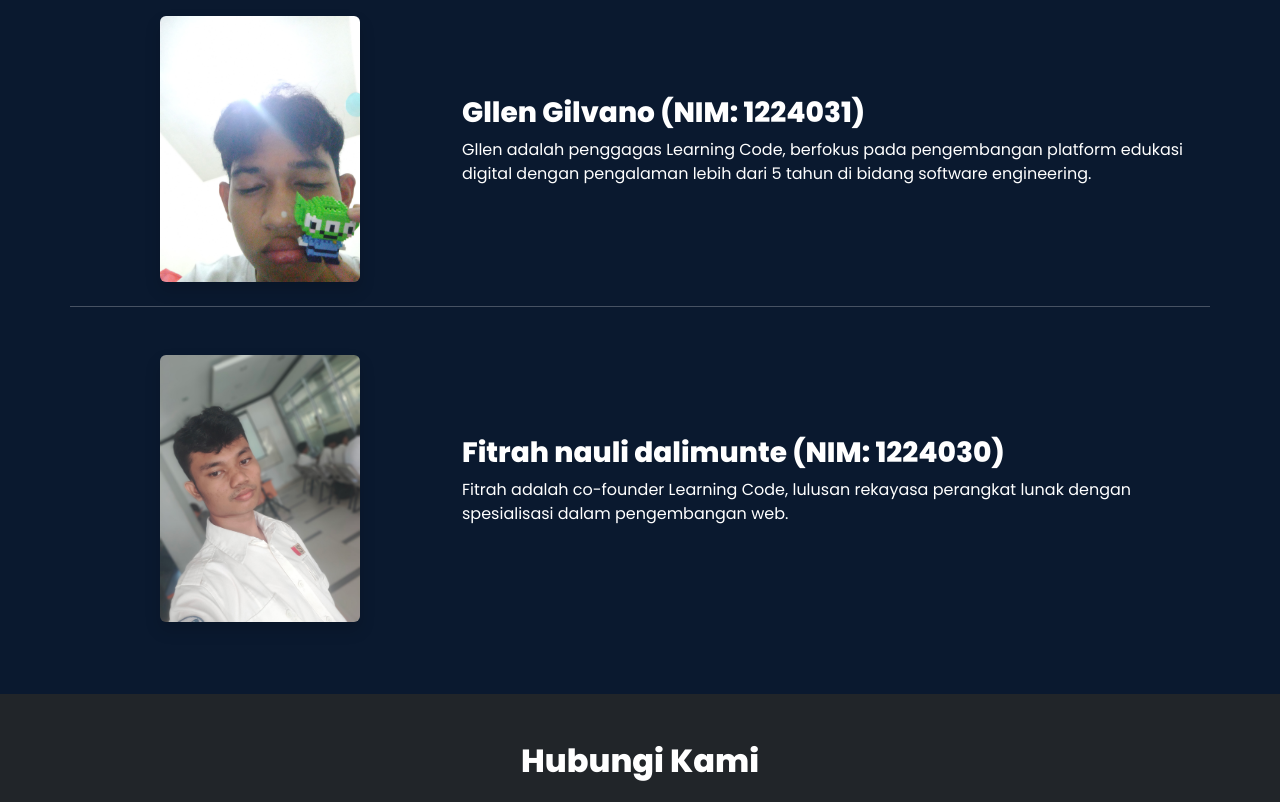
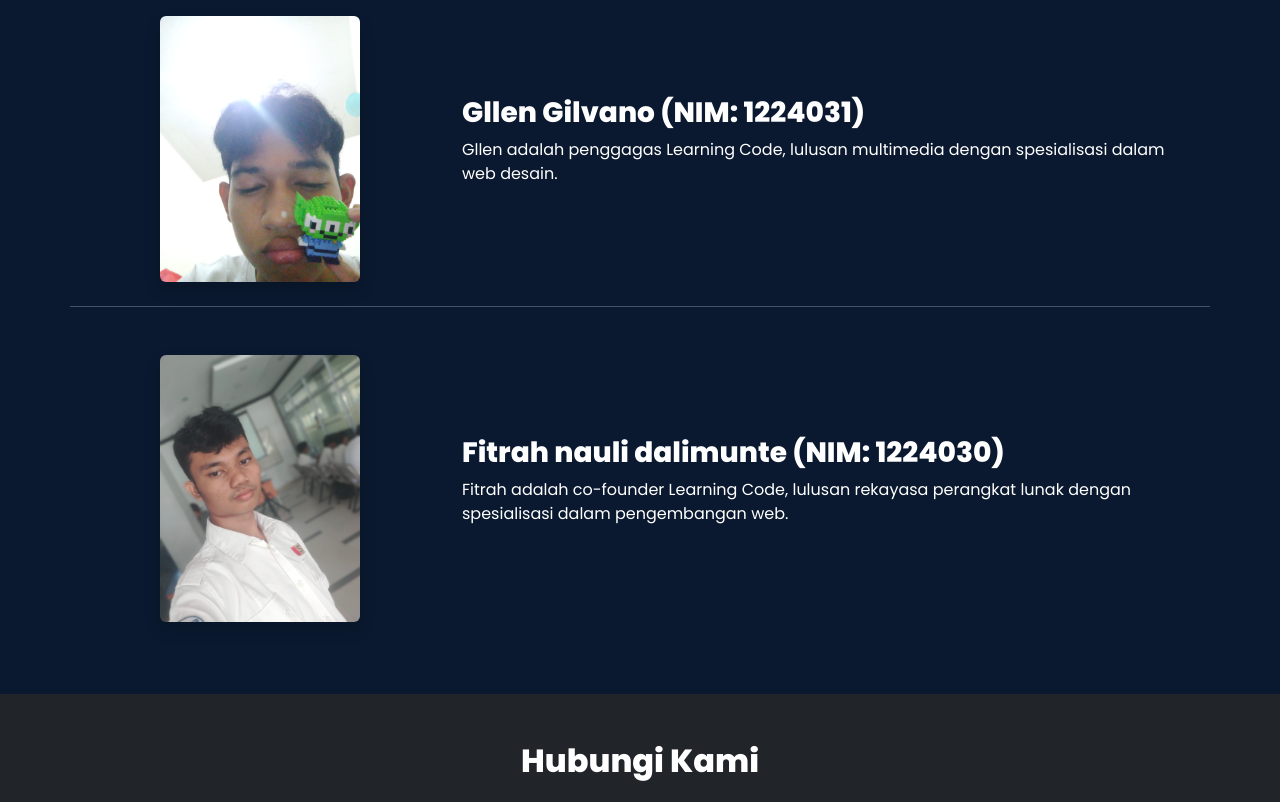
Before and after one commit to fitrahND09/Mini_Project-, a plain HTML site: page index.html in a window 1280 px wide. Shown: the part 1660-2462 px from the top of the page. Drawn offline with nearby package versions, Linux system fonts and the light colour scheme.

Commit message:
Update index.html

```diff
--- a/index.html
+++ b/index.html
@@ -142,9 +142,7 @@
           <div class="col-md-8">
             <h3 class="fw-bold">Gllen Gilvano (NIM: 1224031)</h3>
             <p>
-              Gllen adalah penggagas Learning Code, berfokus pada pengembangan
-              platform edukasi digital dengan pengalaman lebih dari 5 tahun di
-              bidang software engineering.
+              Gllen adalah penggagas Learning Code, lulusan multimedia dengan spesialisasi dalam web desain.
             </p>
           </div>
           <hr class="my-4 ">
```
